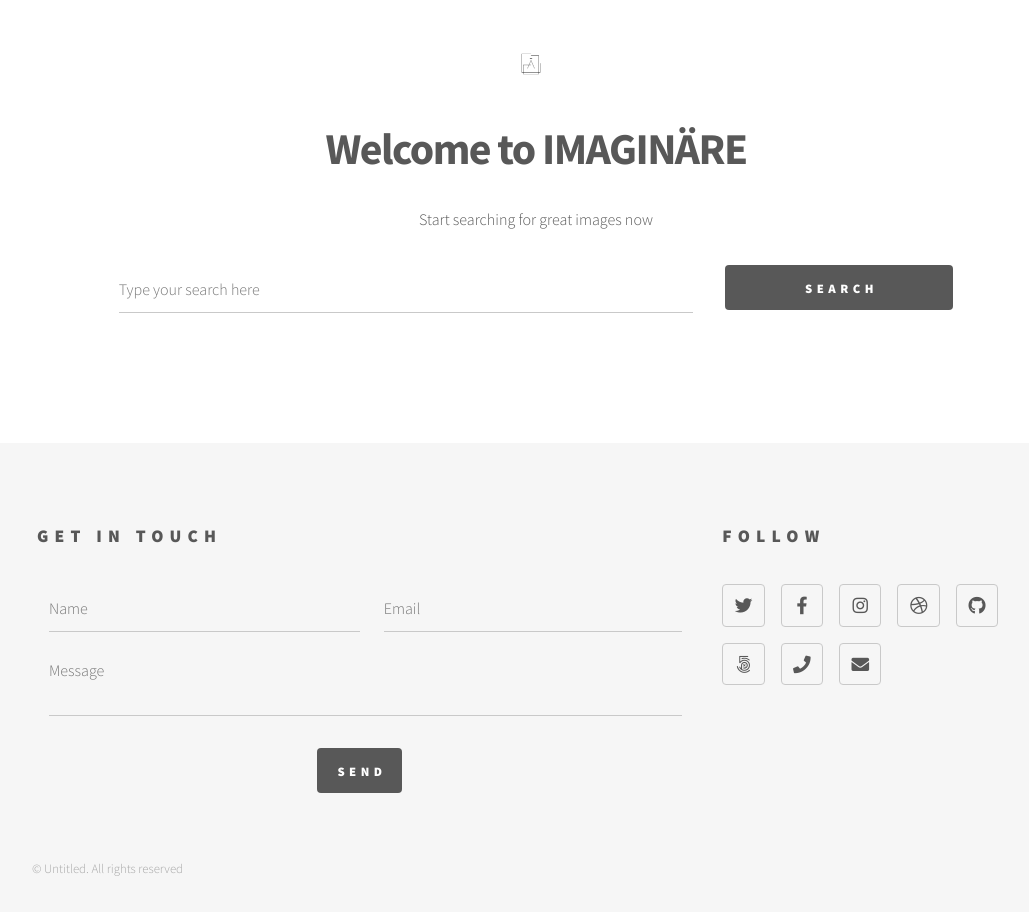
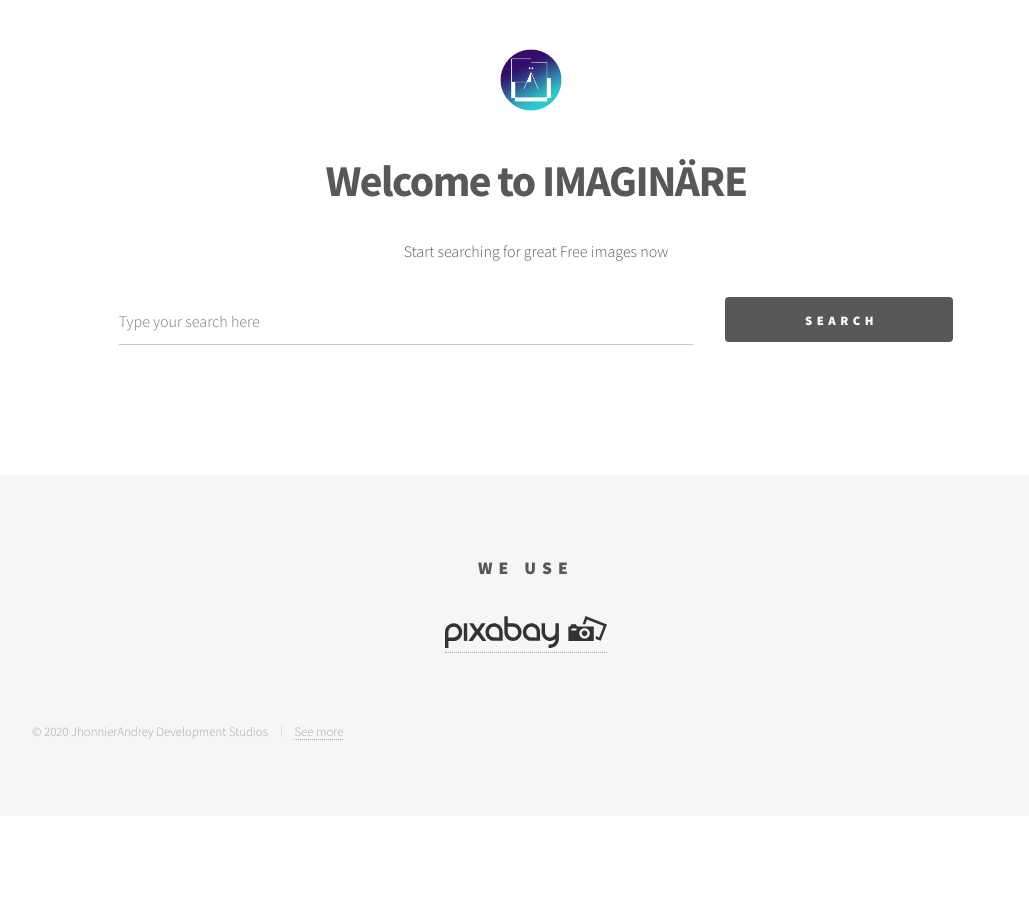
Before and after one commit to jhonnierandrey/dasimaginare, a React (Create React App) app: page / in a window 1280 px wide. Shown: the top 912 px of the page, without its empty margins (104-1133 px from the left). After the commit the page ends 816 px from the top, so only its background shows below. Built offline with nearby package versions, Linux system fonts and the light colour scheme.

Commit message:
Visual Improvements applied

```diff
--- a/src/App.css
+++ b/src/App.css
@@ -147,7 +147,7 @@ footer, header, hgroup, menu, nav, section {
 
   a:hover {
     border-bottom-color: transparent;
-    color: #f2849e !important;
+    color: #330D69 !important;
   }
 
   strong, b {
@@ -1852,8 +1852,8 @@ footer, header, hgroup, menu, nav, section {
   }
 
   .icon.style2:hover {
-    color: #f2849e;
-    border-color: #f2849e;
+    color: #330d69;
+    border-color: #330d69;
   }
 
   .icon.style2:active {
@@ -2166,8 +2166,8 @@ footer, header, hgroup, menu, nav, section {
   input[type="tel"]:focus,
   select:focus,
   textarea:focus {
-    border-bottom-color: #f2849e;
-    box-shadow: inset 0 -1px 0 0 #f2849e;
+    border-bottom-color: #330d69;
+    box-shadow: inset 0 -1px 0 0 #330d69;
   }
 
   select {
@@ -2271,8 +2271,8 @@ footer, header, hgroup, menu, nav, section {
 
   input[type="checkbox"]:focus + label:before,
   input[type="radio"]:focus + label:before {
-    border-color: #f2849e;
-    box-shadow: 0 0 0 1px #f2849e;
+    border-color: #330d69;
+    box-shadow: 0 0 0 1px #330d69;
   }
 
   input[type="checkbox"] + label:before {
@@ -2490,8 +2490,8 @@ footer, header, hgroup, menu, nav, section {
   input[type="button"]:hover,
   button:hover,
   .button:hover {
-    color: #f2849e !important;
-    box-shadow: inset 0 0 0 2px #f2849e;
+    color: #330d69 !important;
+    box-shadow: inset 0 0 0 2px #330d69;
   }
 
   input[type="submit"]:active,
@@ -2533,7 +2533,7 @@ footer, header, hgroup, menu, nav, section {
   input[type="button"].primary:hover,
   button.primary:hover,
   .button.primary:hover {
-    background-color: #f2849e;
+    background-color: #330d69;
   }
 
   input[type="submit"].primary:active,
@@ -2748,7 +2748,7 @@ footer, header, hgroup, menu, nav, section {
     }
 
     .tiles article {
-      width: calc(33.33333% - 1.25em);
+
       margin: 1.25em 0 0 1.25em;
     }
 
@@ -2829,8 +2829,8 @@ footer, header, hgroup, menu, nav, section {
 
   #header .logo .symbol img {
     display: block;
-    width: 2em;
-    height: 2em;
+    width: 4em;
+    height: 4em;
   }
 
   #header nav {
@@ -3160,6 +3160,14 @@ footer, header, hgroup, menu, nav, section {
     flex-direction: row;
   }
 
+  #footer section {
+    text-align: center;
+  }
+
+  #footer section img {
+    width: 25%;
+  }
+
   #footer > .inner > * > :last-child {
     margin-bottom: 0;
   }
--- a/src/components/Footer.js
+++ b/src/components/Footer.js
@@ -10,24 +10,18 @@ class Footer extends Component {
             <footer id="footer">
 				<div className="inner">
 					<section>
-						<h2>Get in touch</h2>
-						<form method="post" action="#">
-							<div className="fields">
-								<div className="field half">
-									<input type="text" name="name" id="name" placeholder="Name" />
-								</div>
-								<div className="field half">
-									<input type="email" name="email" id="email" placeholder="Email" />
-								</div>
-								<div className="field">
-									<textarea name="message" id="message" placeholder="Message"></textarea>
-								</div>
-							</div>
-							<ul className="actions">
-								<li><input type="submit" value="Send" className="primary" /></li>
-							</ul>
-						</form>
+						<h2>We Use</h2>
+						<a href="https://pixabay.com/" target="_blank" rel="noopener noreferrer">
+							<img src="./pixabay-logo.svg" alt="Go to Pixabay"/>
+						</a>
 					</section>
+
+					{ /*
+					<section>
+						<h2>About</h2>
+						<p>This is a React App using the Pixabay API.</p>
+					</section>
+
 					<section>
 						<h2>Follow</h2>
 						<ul className="icons">
@@ -41,8 +35,11 @@ class Footer extends Component {
 							<li><a href="/" className="icon solid style2 fa-envelope"><span className="label">Email</span></a></li>
 						</ul>
 					</section>
+
+					*/ }
 					<ul className="copyright">
-						<li>&copy; Untitled. All rights reserved</li>
+						<li>&copy; 2020 JhonnierAndrey Development Studios</li>
+						<li><a href="http://jhonnierandrey.info/" target="_blank" rel="noopener noreferrer">See more</a></li>
 					</ul>
 				</div>
 			</footer>
--- a/src/components/Header.js
+++ b/src/components/Header.js
@@ -14,7 +14,7 @@ class Header extends React.Component {
             </div>
 
             <h1>Welcome to IMAGINÄRE</h1>
-            <p>Start searching for great images now</p>
+            <p>Start searching for great Free images now</p>
 
             <Search
               searchParameters = {this.props.searchParameters}
--- a/src/components/Image.js
+++ b/src/components/Image.js
@@ -13,7 +13,7 @@ function Image(props) {
             <a href={largeImageURL} target="_blank" rel="noopener noreferrer">
                 <h2>{user}</h2>
                 <div className="content">
-                    <p>Sed nisl arcu euismod sit amet nisi lorem etiam dolor veroeros et feugiat.</p>
+                    <p>{tags}</p>
                 </div>
             </a>
         </article>
```
Also changed, not shown: public/pixabay-logo.svg (added), src/logo.png.
